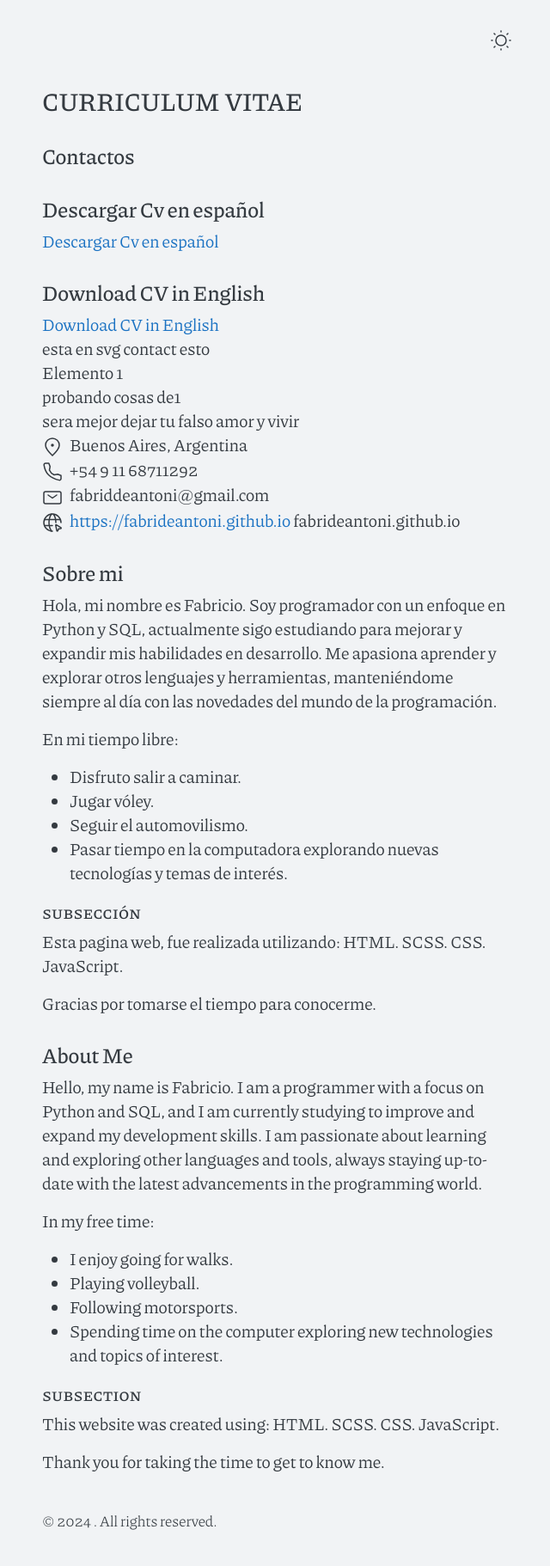
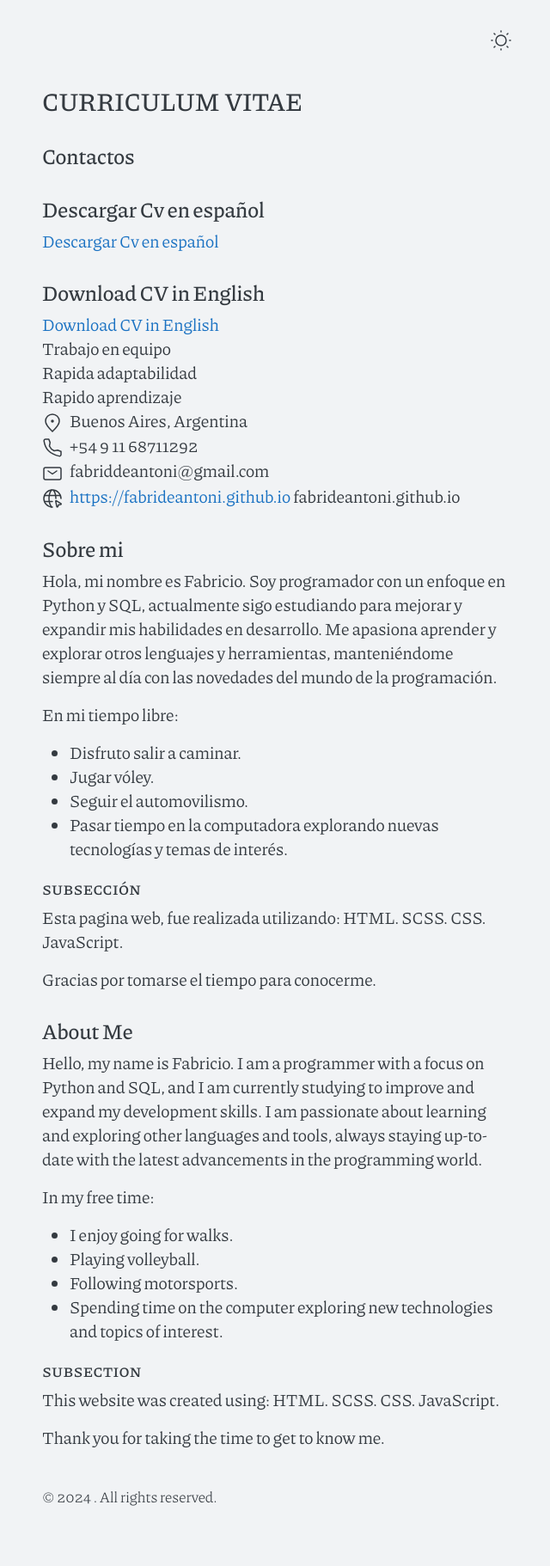
Before and after one commit to fabrideantoni/fabrideantoni.github.io, a Jekyll site: the page built from cv.md, in a window 1280 px wide. Shown: the whole page at 86% size, without its empty margins (318-958 px from the left). Built offline with Jekyll 4.4.1, drawn with Linux system fonts in a browser that asks for light colours; after the commit the page ends 1794 px from its top, so only the background shows below that.

Commit message:
Update contact.html

```diff
--- a/_includes/contact.html
+++ b/_includes/contact.html
@@ -5,12 +5,13 @@
   <a href="Mi_CV.pdf" download="Mi_CV">Descargar Cv en español</a>
   <h2>Download CV in English</h2>
   <a href="Mi_CV.pdf" download="Mi_CV">Download CV in English</a>
-
+     <div class="espaciado-vertical"></div>
+     <div class="espaciado-vertical"></div>
   <ul>
-    <li>esta en svg contact esto</li>
-    <div class="espaciado-vertical">Elemento 1</div>
-    <li>probando cosas de1</li>
-    <li>sera mejor dejar tu falso amor y vivir</li>
+    <li>Trabajo en equipo</li>
+    <li>Rapida adaptabilidad</li>
+    <li>Rapido aprendizaje</li>
+    <div class="espaciado-vertical"></div>
     <li><span class="li-icon">{% include svg/pin-alt.svg %}</span><span>{{ site.address }}</span> Buenos Aires, Argentina</li>
     <li><span class="li-icon">{% include svg/phone.svg %}</span><span>{{ site.phone }}</span> +54 9 11 68711292</li>
     <li><span class="li-icon">{% include svg/mail.svg %}</span><a href="mailto:{{ site.author.email }}">{{ site.author.email }}</a> fabriddeantoni@gmail.com</li>
```
